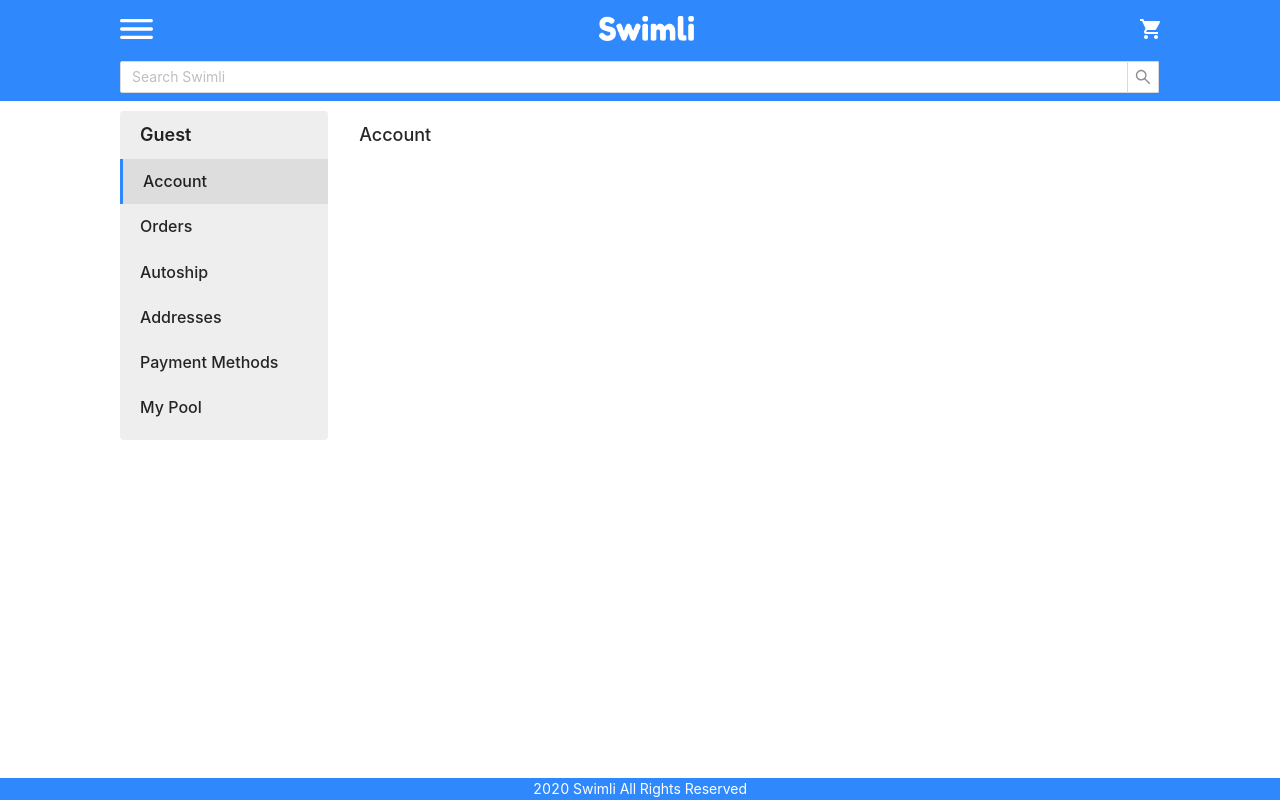
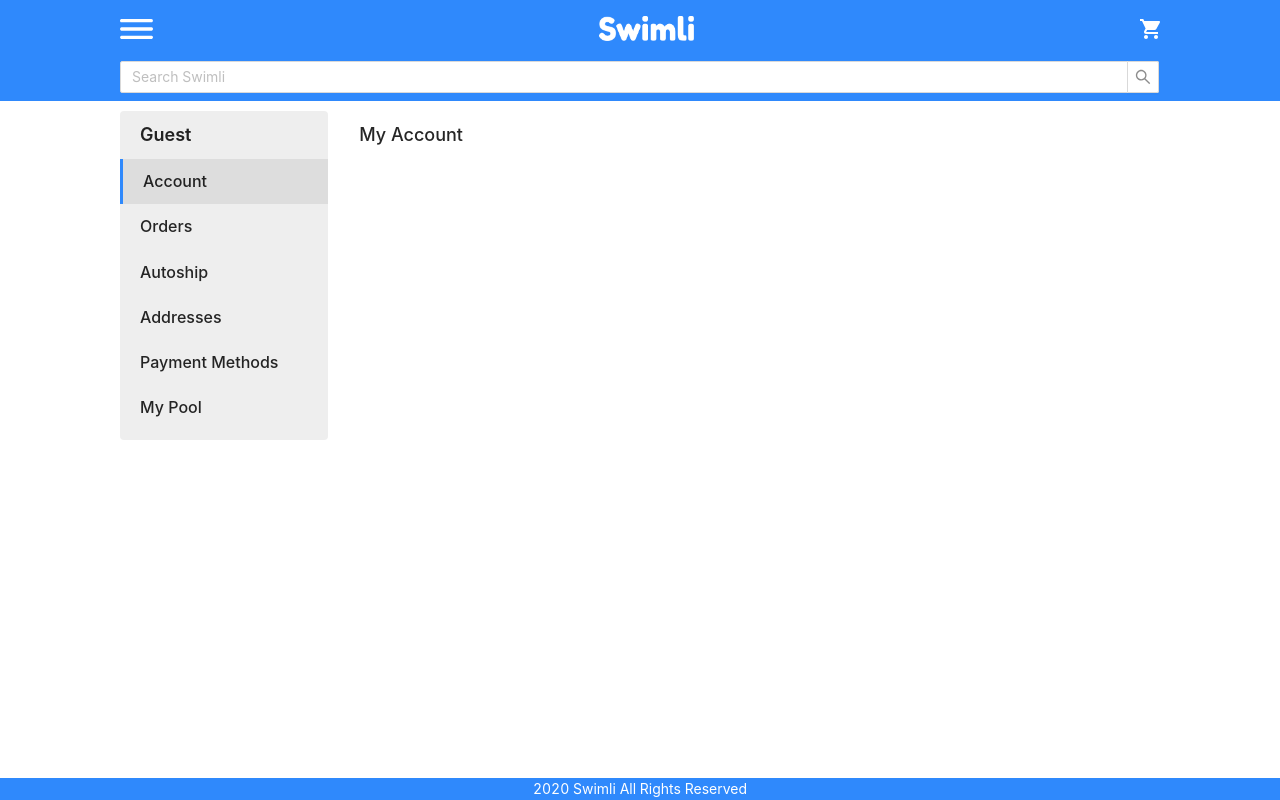
Before and after one commit to swimli-org/fe, a React (Create React App) app: page /account in a window 1280 px wide. Built offline with nearby package versions, Linux system fonts and the light colour scheme.

Commit message:
Add files via upload

```diff
--- a/src/views/Account.js
+++ b/src/views/Account.js
@@ -13,7 +13,7 @@ export default function User() {
                 <div className="user-tabs">My Pool</div>
             </div>
             <div className="user-tabs-content-container">
-                Account
+                My Account
             </div>
         </div>
     )
```
